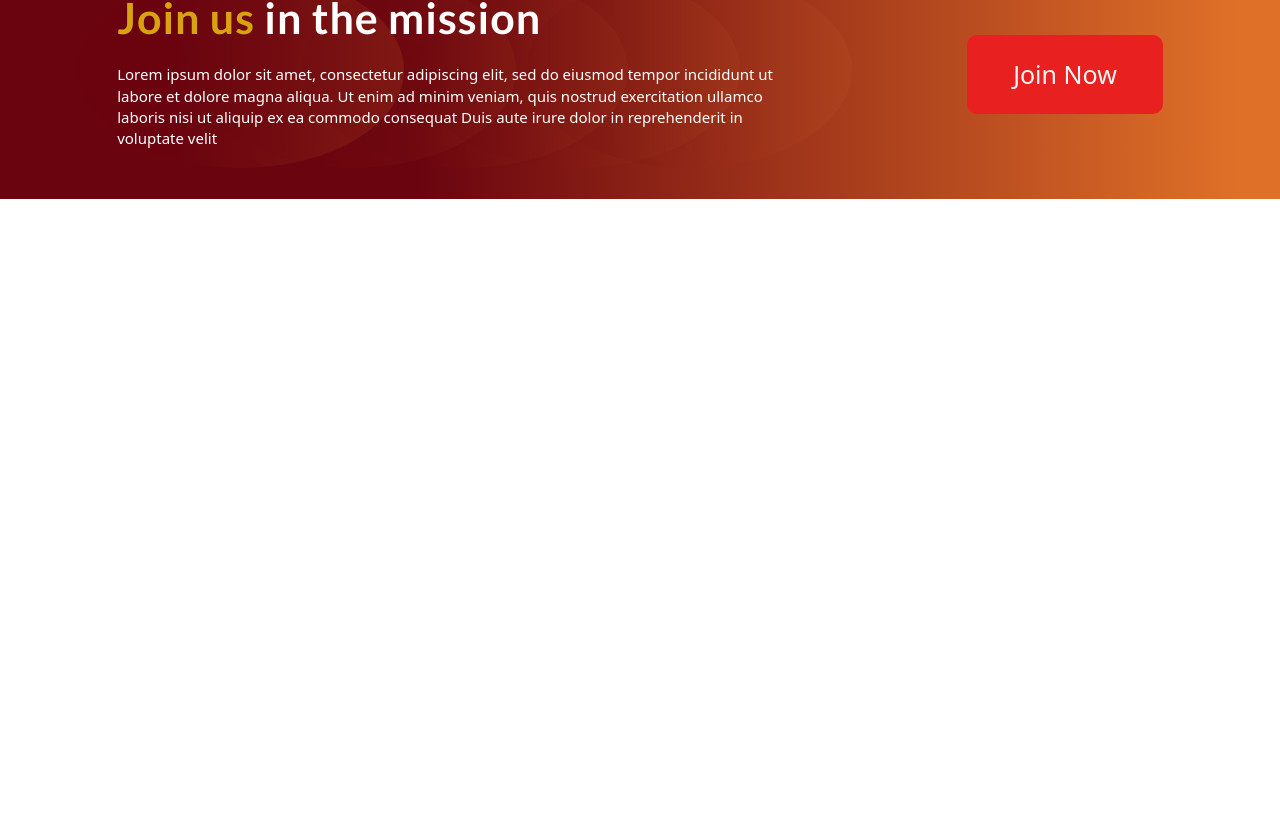
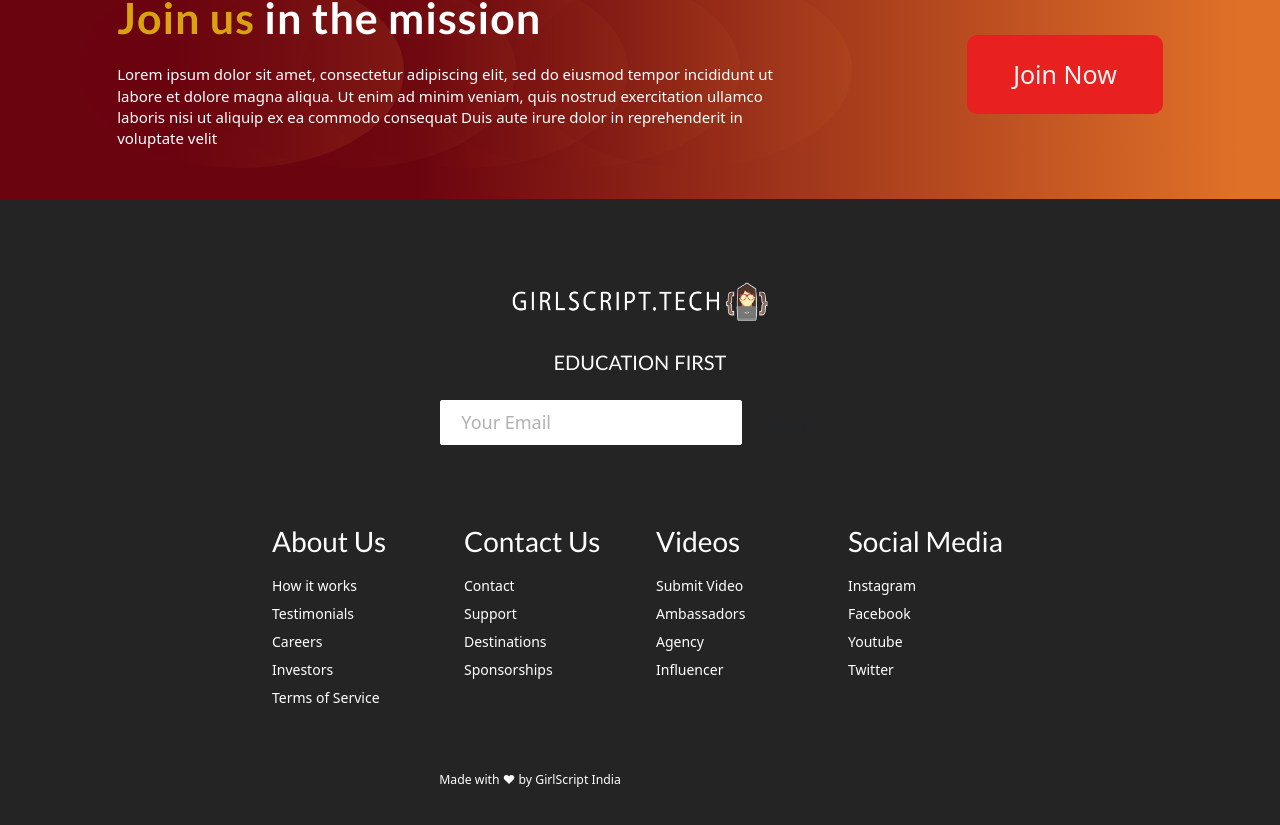
Before and after one commit to girlscript/Girscript-Community-Website, a React (Create React App) app in the folder frontend/: page / in a window 1280 px wide. Shown: the part 2649-3474 px from the top of the page. Before the commit the page ends 2848 px from the top, so only its background shows below. Built offline with nearby package versions, Linux system fonts and the light colour scheme.

Commit message:
made the footer

```diff
--- a/frontend/package.json
+++ b/frontend/package.json
@@ -12,6 +12,7 @@
     "react-router-dom": "^5.2.0",
     "react-scripts": "4.0.3",
     "semantic-ui-css": "^2.4.1",
+    "simple-react-footer": "^1.0.2",
     "styled-components": "^5.2.1",
     "web-vitals": "^1.1.1"
   },
--- /dev/null
+++ b/frontend/src/Components/Footer/Button.css
@@ -0,0 +1,43 @@
+:root {
+    --primary: #fff;
+  }
+
+  .btn {
+    padding: 8px 20px;
+    border-radius: 2px;
+    outline: none;
+    border: none;
+    cursor: pointer;
+  }
+
+  .btn--primary {
+    background-color: var(--primary);
+    color: #242424;
+    border: 1px solid var(--primary);
+  }
+
+  .btn--outline {
+    background-color: transparent;
+    color: #fff;
+    padding: 8px 20px;
+    border: 1px solid var(--primary);
+    transition: all 0.3s ease-out;
+  }
+
+  .btn--medium {
+    padding: 8px 20px;
+    font-size: 18px;
+  }
+
+  .btn--large {
+    padding: 12px 26px;
+    font-size: 20px;
+  }
+
+  .btn--large:hover,
+  .btn--medium:hover {
+    transition: all 0.3s ease-out;
+    background: #fff;
+    color: #242424;
+    transition: 250ms;
+  }
--- /dev/null
+++ b/frontend/src/Components/Footer/Button.js
@@ -0,0 +1,45 @@
+// import React from 'react';
+// import './Button.css';
+// import { Link } from 'react-router-dom';
+
+// export function Button() {
+//   return (
+//     <Link to='sign-up'>
+//       <button className='btn'>Sign Up</button>
+//     </Link>
+//   );
+// }
+
+import React from 'react';
+import './Button.css';
+import { Link } from 'react-router-dom';
+
+const STYLES = ['btn--primary', 'btn--outline', 'btn--test'];
+
+const SIZES = ['btn--medium', 'btn--large'];
+
+export const Button = ({
+  children,
+  type,
+  onClick,
+  buttonStyle,
+  buttonSize
+}) => {
+  const checkButtonStyle = STYLES.includes(buttonStyle)
+    ? buttonStyle
+    : STYLES[0];
+
+  const checkButtonSize = SIZES.includes(buttonSize) ? buttonSize : SIZES[0];
+
+  return (
+    <Link to='/sign-up' className='btn-mobile'>
+      <button
+        className={`btn ${checkButtonStyle} ${checkButtonSize}`}
+        onClick={onClick}
+        type={type}
+      >
+        {children}
+      </button>
+    </Link>
+  );
+};
--- /dev/null
+++ b/frontend/src/Components/Footer/Footer.css
@@ -0,0 +1,163 @@
+.footer-container {
+    background-color: #242424;
+    padding: 4rem 0 2rem 0;
+    display: flex;
+    flex-direction: column;
+    justify-content: center;
+    align-items: center;
+  }
+
+  .footer-subscription {
+    display: flex;
+    flex-direction: column;
+    justify-content: center;
+    align-items: center;
+    text-align: center;
+
+    margin-bottom: 24px;
+    padding: 24px;
+    color: #fff;
+  }
+
+  .footer-subscription > p {
+    font-family: 'Trebuchet MS', 'Lucida Sans Unicode', 'Lucida Grande',
+      'Lucida Sans', Arial, sans-serif;
+  }
+
+  .footer-subscription-heading {
+    margin-bottom: 24px;
+    font-size: 24px;
+  }
+
+  .footer-subscription-text {
+    margin-bottom: 24px;
+    font-size: 20px;
+  }
+
+  .footer-input {
+    padding: 8px 20px;
+    border-radius: 2px;
+    margin-right: 10px;
+    outline: none;
+    border: none;
+    font-size: 18px;
+    margin-bottom: 16px;
+    border: 1px solid #fff;
+  }
+
+  .footer-links {
+    width: 100%;
+    max-width: 1000px;
+    display: flex;
+    justify-content: center;
+  }
+
+  .footer-link-wrapper {
+    display: flex;
+  }
+
+  .footer-link-items {
+    display: flex;
+    flex-direction: column;
+    align-items: flex-start;
+    margin: 16px;
+    text-align: left;
+    width: 160px;
+    box-sizing: border-box;
+  }
+
+  .footer-link-items h2 {
+    margin-bottom: 16px;
+  }
+
+  .footer-link-items > h2 {
+    color: #fff;
+  }
+
+  .footer-link-items a {
+    color: #fff;
+    text-decoration: none;
+    margin-bottom: 0.5rem;
+  }
+
+  .footer-link-items a:hover {
+    color: #e9e9e9;
+    transition: 0.3s ease-out;
+  }
+
+  .footer-email-form h2 {
+    margin-bottom: 2rem;
+  }
+
+  .footer-input::placeholder {
+    color: #b1b1b1;
+  }
+
+  /* Social Icons */
+  .social-icon-link {
+    color: #fff;
+    font-size: 24px;
+  }
+
+  .social-media {
+    max-width: 1000px;
+    width: 100%;
+  }
+
+  .social-media-wrap {
+    display: flex;
+    justify-content: space-between;
+    align-items: center;
+    width: 90%;
+    max-width: 1000px;
+    margin: 40px auto 0 auto;
+  }
+
+  .social-icons {
+    display: flex;
+    justify-content: space-between;
+    align-items: center;
+    width: 240px;
+  }
+
+  .social-logo {
+    color: #fff;
+    justify-self: start;
+    margin-left: 20px;
+    cursor: pointer;
+    text-decoration: none;
+    font-size: 2rem;
+    display: flex;
+    align-items: center;
+    margin-bottom: 16px;
+  }
+
+  .website-rights {
+    color: #fff;
+    margin-bottom: 16px;
+  }
+
+  @media screen and (max-width: 820px) {
+    .footer-links {
+      padding-top: 2rem;
+    }
+
+    .footer-input {
+      width: 100%;
+    }
+
+    .btn {
+      width: 100%;
+    }
+
+    .footer-link-wrapper {
+      flex-direction: column;
+    }
+
+    .social-media-wrap {
+      flex-direction: column;
+    }
+  }
+
+  @media screen and (max-width: 768px) {
+  }
--- /dev/null
+++ b/frontend/src/Components/Footer/Footer.js
@@ -0,0 +1,121 @@
+import React from 'react';
+import './Footer.css';
+import { Button } from './Button';
+import { Link } from 'react-router-dom';
+import images from "../../images/gs_new.png";
+
+function Footer() {
+  return (
+    <div className='footer-container'>
+      <section className='footer-subscription'>
+        <p className='footer-subscription-heading'>
+        <img src={images} alt="img" height="45px" width="260px"/>
+        </p>
+        <p className='footer-subscription-text'>
+          EDUCATION FIRST
+        </p>
+        <div className='input-areas'>
+          <form>
+            <input
+              className='footer-input'
+              name='email'
+              type='email'
+              placeholder='Your Email'
+            />
+            <Button buttonStyle='btn--outline'>Subscribe</Button>
+          </form>
+        </div>
+      </section>
+      <div class='footer-links'>
+        <div className='footer-link-wrapper'>
+          <div class='footer-link-items'>
+            <h2>About Us</h2>
+            <Link to='/sign-up'>How it works</Link>
+            <Link to='/'>Testimonials</Link>
+            <Link to='/'>Careers</Link>
+            <Link to='/'>Investors</Link>
+            <Link to='/'>Terms of Service</Link>
+          </div>
+          <div class='footer-link-items'>
+            <h2>Contact Us</h2>
+            <Link to='/'>Contact</Link>
+            <Link to='/'>Support</Link>
+            <Link to='/'>Destinations</Link>
+            <Link to='/'>Sponsorships</Link>
+          </div>
+        </div>
+        <div className='footer-link-wrapper'>
+          <div class='footer-link-items'>
+            <h2>Videos</h2>
+            <Link to='/'>Submit Video</Link>
+            <Link to='/'>Ambassadors</Link>
+            <Link to='/'>Agency</Link>
+            <Link to='/'>Influencer</Link>
+          </div>
+          <div class='footer-link-items'>
+            <h2>Social Media</h2>
+            <Link to='/'>Instagram</Link>
+            <Link to='/'>Facebook</Link>
+            <Link to='/'>Youtube</Link>
+            <Link to='/'>Twitter</Link>
+          </div>
+        </div>
+      </div>
+      <section class='social-media'>
+        <div class='social-media-wrap'>
+          <div class='footer-logo'>
+            <Link to='/' className='social-logo'>
+
+              <i class='fab fa-typo3' />
+            </Link>
+          </div>
+          <small class='website-rights'>Made with ❤ by GirlScript India</small>
+          <div class='social-icons'>
+            <Link
+              class='social-icon-link facebook'
+              to='/'
+              target='_blank'
+              aria-label='Facebook'
+            >
+              <i class='fab fa-facebook-f' />
+            </Link>
+            <Link
+              class='social-icon-link instagram'
+              to='/'
+              target='_blank'
+              aria-label='Instagram'
+            >
+              <i class='fab fa-instagram' />
+            </Link>
+            <Link
+              class='social-icon-link youtube'
+              to='/'
+              target='_blank'
+              aria-label='Youtube'
+            >
+              <i class='fab fa-youtube' />
+            </Link>
+            <Link
+              class='social-icon-link twitter'
+              to='/'
+              target='_blank'
+              aria-label='Twitter'
+            >
+              <i class='fab fa-twitter' />
+            </Link>
+            <Link
+              class='social-icon-link twitter'
+              to='/'
+              target='_blank'
+              aria-label='LinkedIn'
+            >
+              <i class='fab fa-linkedin' />
+            </Link>
+          </div>
+        </div>
+      </section>
+    </div>
+  );
+}
+
+export default Footer;
--- a/frontend/src/Pages/Homepage.js
+++ b/frontend/src/Pages/Homepage.js
@@ -2,6 +2,7 @@
 import Mission from "../Components/Mission/Mission";
 import Testimonial from "../Components/Testimonial/Testimonial"
 import About from "../Components/Common/About"
+import Footer from "../Components/Footer/Footer"
 import Newsletter from "../Components/Common/Newsletter"
 import Join from "../Components/Common/Join"
 
@@ -12,7 +13,9 @@
             <Mission />
             <Newsletter />
             <Testimonial />
+
             <Join />
+            <Footer/>
         </>
     )
 
```
Also changed, not shown: frontend/src/images/gs_new.png (added), 1 other file (tests, documents, lock files or other folders).
